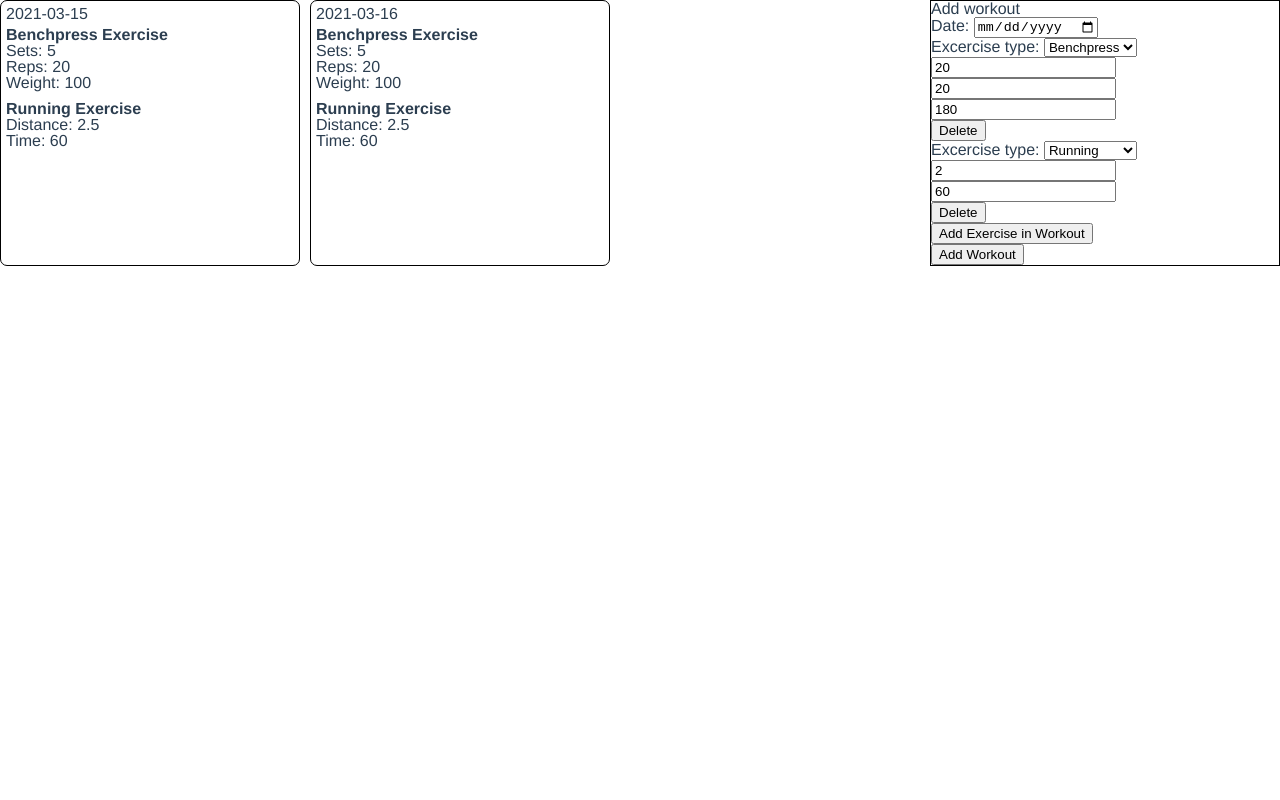
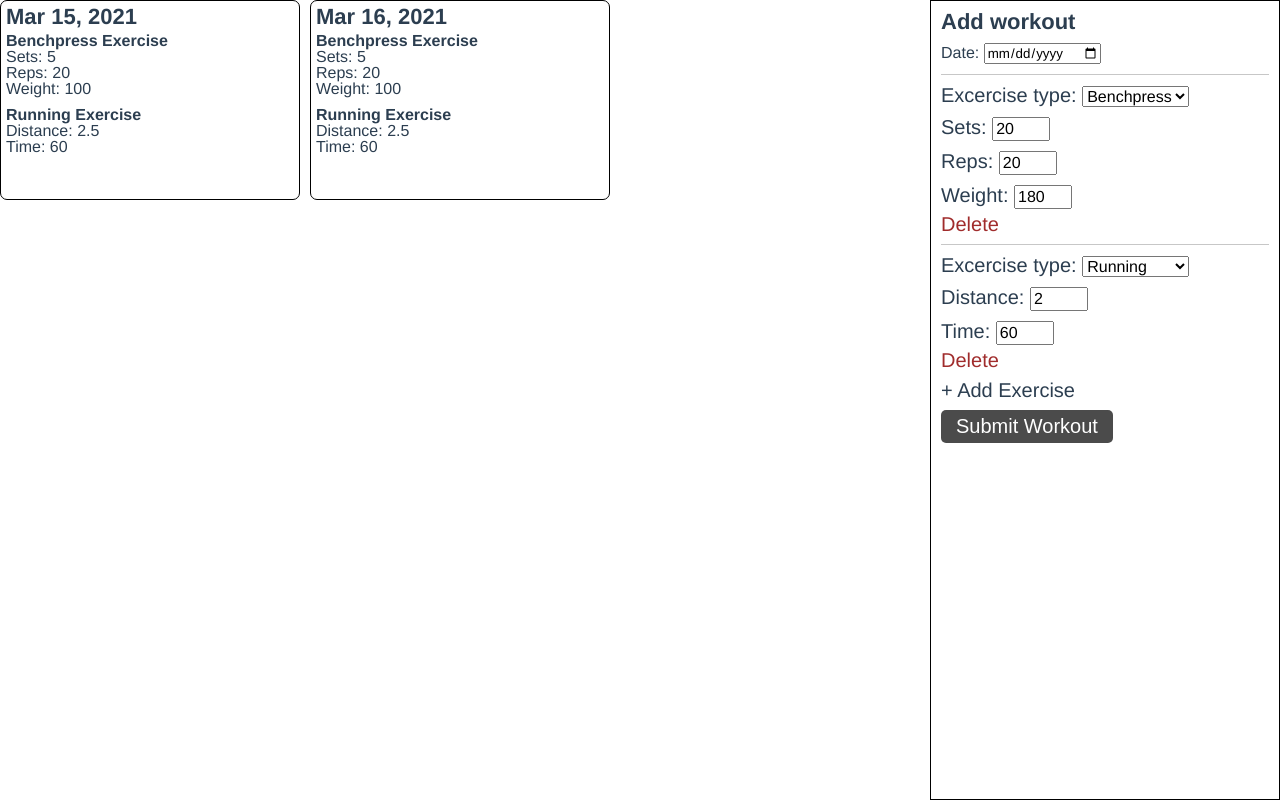
Before and after one commit to bingland/vue-exercise-dgm3780, a Vue app: page / in a window 1280 px wide. Built offline with nearby package versions, Linux system fonts and the light colour scheme.

Commit message:
Styling improvements, date formatting

```diff
--- a/src/App.vue
+++ b/src/App.vue
@@ -82,6 +82,12 @@ export default {
 </script>
 
 <style>
+input, select, option {
+  font-family: Avenir, Helvetica, Arial, sans-serif;
+}
+html, body {
+  height: 100%;
+}
 .App {
   font-family: Avenir, Helvetica, Arial, sans-serif;
   -webkit-font-smoothing: antialiased;
@@ -90,10 +96,13 @@ export default {
   display: grid;
   grid-template-columns: auto 350px;
   grid-gap: 10px;
+  height: 100%;
 }
 .workoutGrid {
   display: grid;
   grid-template-columns: repeat(3, 1fr);
+  grid-auto-rows: 200px;
+
   grid-gap: 10px;
 }
 @media only screen and (max-width: 1200px) {
--- a/src/components/AddWorkoutArea.vue
+++ b/src/components/AddWorkoutArea.vue
@@ -3,8 +3,11 @@
     <h1>Add workout</h1>
 
     <form @submit.prevent="formSubmit">
-      <label for="workoutDate">Date: </label>
-      <input v-model="date" type="date" name="workoutDate">
+      <div class="dateInfo">
+        <label for="workoutDate">Date: </label>
+        <input v-model="date" type="date" name="workoutDate" required>
+      </div>
+
       <div class="exerciseList">
         <div class="exerciseItem" v-for="(exercise, index) in exercises" :key="index" >
           <label for="exerciseSelect">Excercise type: </label>
@@ -13,21 +16,36 @@
             <option value="running">Running</option>
           </select>
           <div v-if="exercise.type === 'benchpress'" class="benchpressAdd exerciseItemParams">
-            <input v-model="exercise.sets" placeholder="Sets" type="text" required>
-            <input v-model="exercise.reps" placeholder="Reps" type="text" required>
-            <input v-model="exercise.weight" placeholder="Weight" type="text" required>
+            <div class="paramInput">
+              <label for="sets">Sets: </label>
+              <input v-model="exercise.sets" placeholder="Sets" name="sets" type="text" required>
+            </div>
+            <div class="paramInput">
+              <label for="reps">Reps: </label>
+              <input v-model="exercise.reps" placeholder="Reps" name="reps" type="text" required>
+            </div>
+            <div class="paramInput">
+              <label for="text">Weight: </label>
+              <input v-model="exercise.weight" placeholder="Weight" name="weight" type="text" required>
+            </div>
           </div>
           <div v-if="exercise.type === 'running'" class="runningAdd exerciseItemParams">
-            <input v-model="exercise.distance" placeholder="Distance" type="text" required>
-            <input v-model="exercise.time" placeholder="Time" type="text" required>
+            <div class="paramInput">
+              <label for="distance">Distance: </label>
+              <input v-model="exercise.distance" placeholder="Distance" name="distance" type="text" required>
+            </div>
+            <div class="paramInput">
+              <label for="time">Time: </label>
+              <input v-model="exercise.time" placeholder="Time" name="time" type="text" required>
+            </div>
           </div>
-          <button type="button" @click="deleteWorkout(index)">Delete</button>
+          <div class="deleteButton" type="button" @click="deleteWorkout(index)">Delete</div>
         </div>
-        <button type="button" @click="addWorkout">Add Exercise in Workout</button>
+        <div class="addExerciseButton" type="button" @click="addWorkout">+ Add Exercise</div>
 
       </div>
 
-      <button type="submit">Add Workout</button>
+      <button class="addWorkoutButton" type="submit">Submit Workout</button>
     </form>
   </div>
 </template>
@@ -91,6 +109,16 @@ export default {
           return false
         })
       }
+    },
+    currentDate: function () {
+      let curDate = new Date()
+      console.log(curDate)
+      let month = curDate.getMonth()
+      console.log(month)
+      let date = curDate.getDate()
+      let year = curDate.getFullYear()
+      let time = `${year}-${month}-${date}`
+      return time
     }
   }
 }
@@ -99,5 +127,70 @@ export default {
 <style scoped>
 .AddWorkoutArea {
   border: 1px solid black;
+  padding: 10px;
+}
+.AddWorkoutArea h1 {
+  font-size: 22px;
+  font-weight: bold;
+}
+.AddWorkoutArea form {
+
+}
+
+
+.dateInfo {
+  padding-top: 10px;
+}
+.dateInfo label[for="workoutDate"] {
+
+}
+.dateInfo input[name="workoutDate"] {
+
+}
+
+.exerciseList {
+  padding: 10px 0;
+  font-size: 20px;
+}
+.exerciseList .exerciseItem {
+  border-top: 1px solid rgb(199, 199, 199);
+  padding: 10px 0;
+}
+label[for="exerciseSelect"] {
+  margin-bottom: 10px;
+}
+select[name="exerciseSelect"] {
+  font-size: 16px;
+  margin-bottom: 5px;
+}
+.exerciseItemParams {
+
+}
+.exerciseItemParams .paramInput {
+  display: block;
+  padding: 5px 0;
+}
+.exerciseItemParams .paramInput input[type="text"] {
+  width: 50px;
+  font-size: 16px;
+}
+
+.deleteButton {
+  cursor: pointer;
+  color: rgb(160, 44, 44);
+}
+.deleteButton:hover {
+  color: rgb(109, 10, 10);
+}
+.addExerciseButton {
+  cursor: pointer;
+}
+.addWorkoutButton {
+  padding: 5px 15px;
+  font-size: 20px;
+  border: none;
+  border-radius: 5px;
+  background-color: rgb(75, 75, 75);
+  color: white;
 }
 </style>
--- a/src/components/WorkoutCard.vue
+++ b/src/components/WorkoutCard.vue
@@ -1,6 +1,6 @@
 <template>
   <div class="WorkoutCard">
-    <p>{{workout.date}}</p>
+    <h1 class="workoutCardDate">{{formattedDate(workout.date)}}</h1>
     <div class="workoutInfo">
       <div class="workoutExercise" v-for="(exercise, index) in workout.exercises" :key="index">
         <div v-if="exercise.type === 'benchpress'" class="exercise benchpress">
@@ -26,6 +26,17 @@ export default {
     workout: Object
   },
   methods: {
+    formattedDate (d) {
+      let newDate = new Date(d + 'Z')
+      let months = ['Jan','Feb','Mar','Apr','May','Jun','Jul','Aug','Sep','Oct','Nov','Dec']
+      let month = months[newDate.getMonth()]
+      let date = newDate.getDate()
+      let year = newDate.getFullYear()
+      let time = `${month} ${date}, ${year}`
+      return time
+    }
+  },
+  computed: {
 
   }
 }
@@ -45,6 +56,10 @@ export default {
   font-size: 22px;
   font-weight: bold;
 }
+.workoutCardDate {
+  font-size: 22px;
+  font-weight: bold;
+}
 
 .workoutInfo {
 
```
